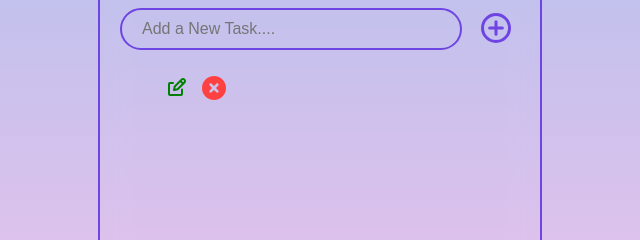
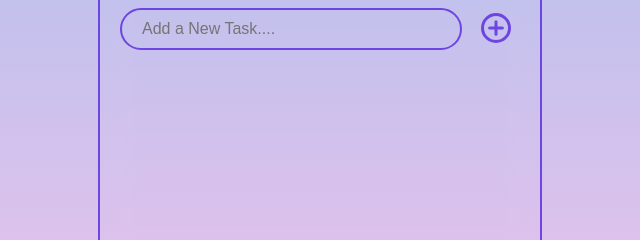
Before and after one commit to confidential-info/To-Do-List, a plain HTML site: page index.html in a window 1280 px wide. Both pictures are taken after a click on the button 816 px from the left and 298 px from the top of the page. Shown: the part 269-509 px from the top of the page, 320-960 px from the left. Drawn offline with Linux system fonts and the light colour scheme; a web font is replaced by a local one.

Commit message:
Addition of new feature

```diff
--- a/script.js
+++ b/script.js
@@ -79,11 +79,17 @@ function showList()
     }
 }
 
-//Function to SUBMIT an task and add to the list
+//Function to SUBMIT the task (if present) and add it to the list
 submit.addEventListener("click", function()
 {
-    tasks.push(input.value);
-    input.value = "";
-    listItem.innerHTML = "";
-    showList();
+    let temp = input.value;
+    if(temp === "")
+        alert("Enter a value before submitting");
+    else
+    {
+        tasks.push(temp);
+        input.value = "";
+        listItem.innerHTML = "";
+        showList();
+    }
 });
--- a/style.css
+++ b/style.css
@@ -62,6 +62,7 @@ h1, p
 
 .submit-button
 {
+    cursor: pointer;
     background: none;
     border: none;
     color: #6e45e2;
@@ -73,7 +74,6 @@ h1, p
     font-size: 20px;
     padding-top: 5px;
     color: #6e45e2;
-    font-weight: bold;
 }
 
 li
```
Also changed, not shown: index.html (+1 -1 lines).
